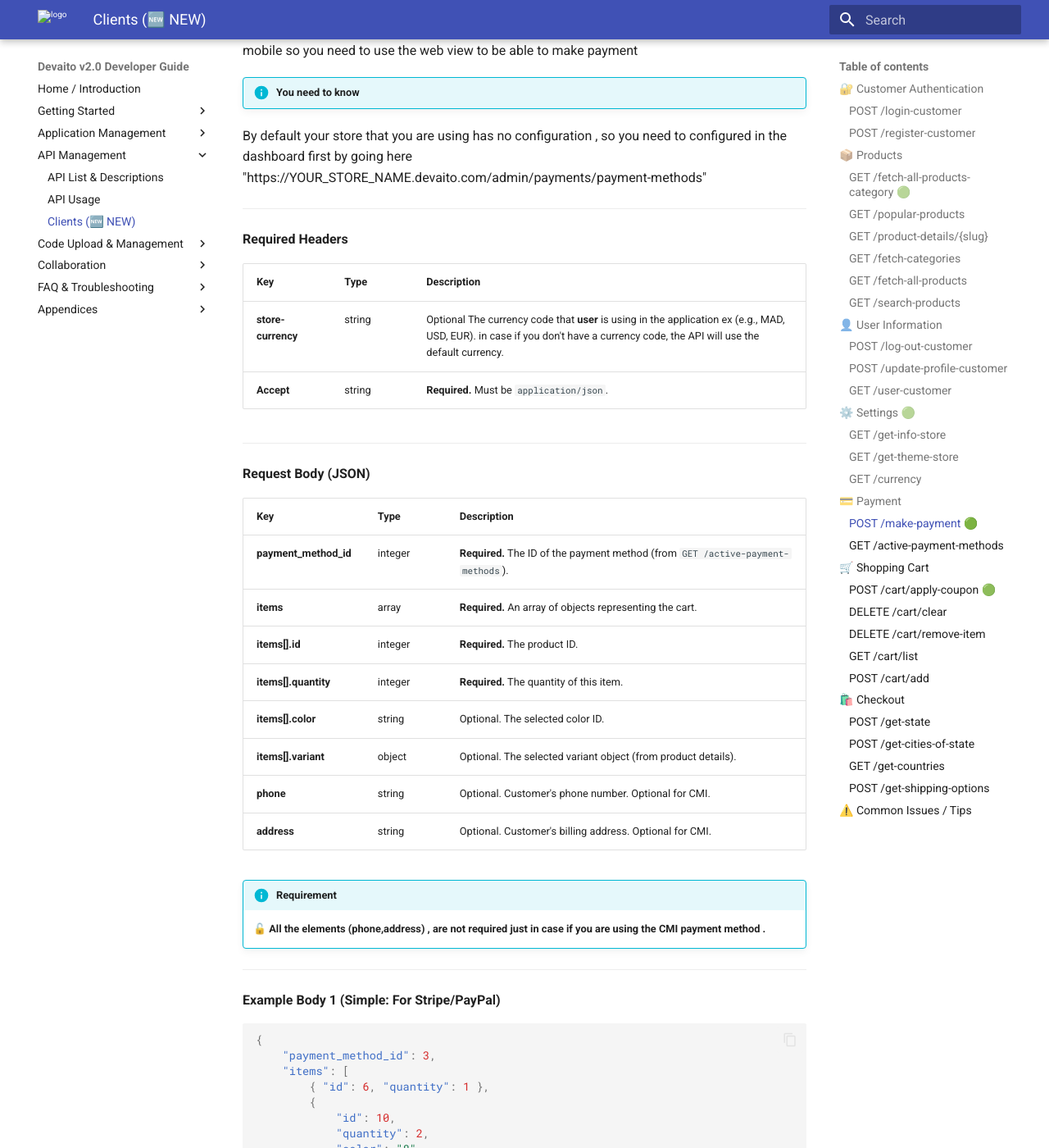
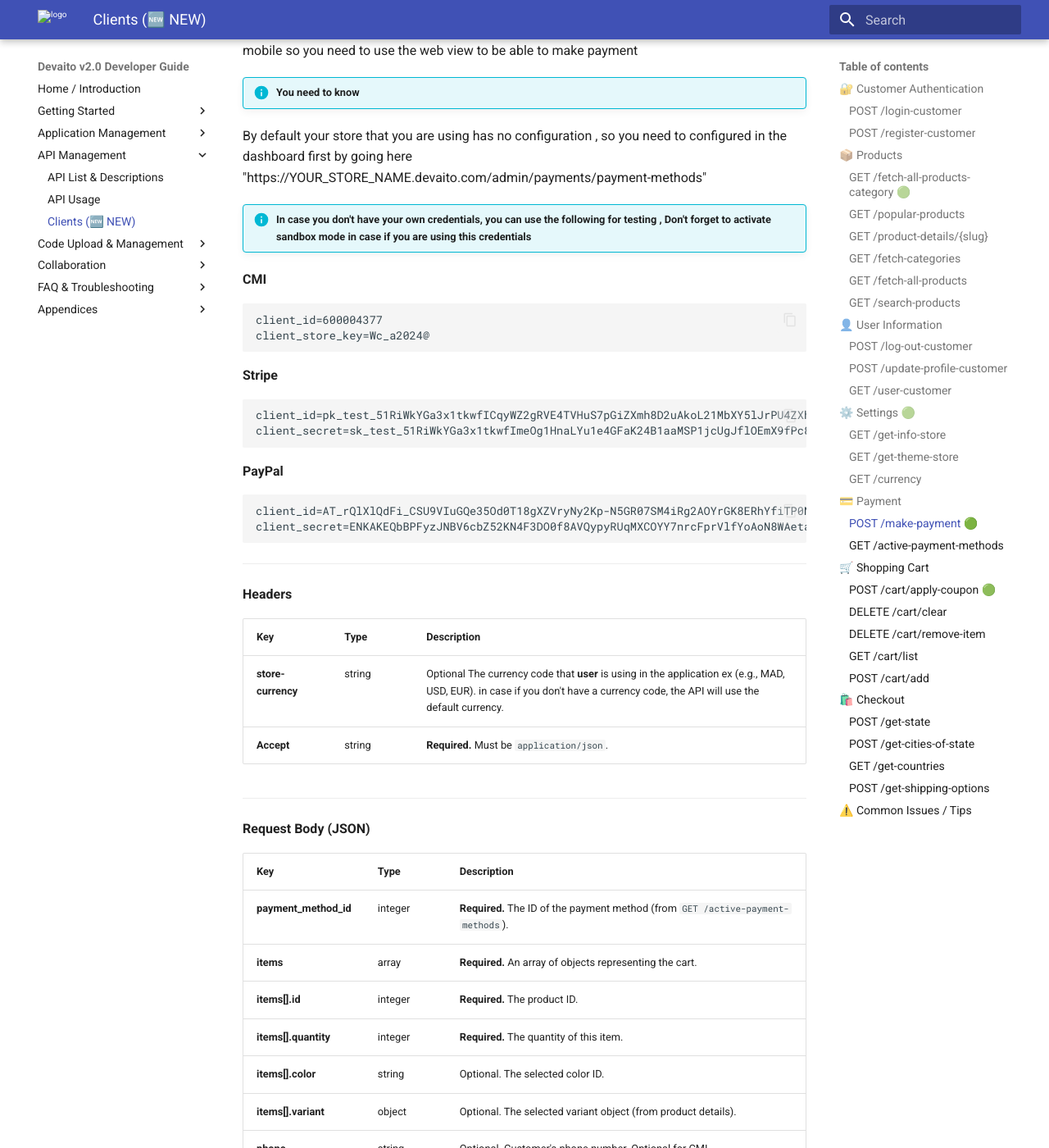
Before and after one commit to Elmehdi-Bouhlal/devaito-documentation, an MkDocs documentation site: the page built from docs/api-management/customers.md, in a window 1280 px wide and 1400 px high, scrolled down 25364 px. Shown: the whole window at 82% size. Built offline with MkDocs 1.6.1 and Material for MkDocs 9.7.7, drawn with Linux system fonts in a browser that asks for light colours; some of the changed text lies outside the part shown.

````diff
--- a/docs/api-management/customers.md
+++ b/docs/api-management/customers.md
@@ -1246,9 +1246,31 @@ in case of cmi you can't made payment in the app mobile so you need to use the w
 
 By default your store that you are using has no configuration , so you need to configured in the dashboard first by going here "https://YOUR_STORE_NAME.devaito.com/admin/payments/payment-methods"
 
+
+!!! info "In case you don't have your own credentials, you can use the following for testing , Don't forget to activate sandbox mode in case if you are using this credentials"
+
+**CMI**
+```text
+client_id=600004377
+client_store_key=Wc_a2024@
+```
+
+**Stripe**
+```text
+client_id=pk_test_51RiWkYGa3x1tkwfICqyWZ2gRVE4TVHuS7pGiZXmh8D2uAkoL21MbXY5lJrPU4ZXhnCxfNu3GeWL415hBGxRSXuxp001MawGpyO
+client_secret=sk_test_51RiWkYGa3x1tkwfImeOg1HnaLYu1e4GFaK24B1aaMSP1jcUgJflOEmX9fPc8fNrxcOMrekp4K73QWwOkTCtIIXpw00m5fcwgip
+```
+
+**PayPal**
+```text
+client_id=AT_rQlXlQdFi_CSU9VIuGQe35Od0T18gXZVryNy2Kp-N5GR07SM4iRg2AOYrGK8ERhYfiTP0NBo6-TmZ
+client_secret=ENKAKEQbBPFyzJNBV6cbZ52KN4F3DO0f8AVQypyRUqMXCOYY7nrcFprVlfYoAoN8WAetafdNM2wHn77a
+```
+
+
 ---
 
-**Required Headers**
+**Headers**
 
 | Key | Type | Description |
 |-----|------|-------------|
@@ -1276,7 +1298,7 @@ By default your store that you are using has no configuration , so you need to c
     🔓 **All the elements (phone,address) , are not required just in case if you are using the CMI payment method  .**
 ---
 
-**Example Body 1 (Simple: For Stripe/PayPal)**
+**Example Body 1 (Simple: For Stripe/PayPal/CMI)**
 ```json
 {
     "payment_method_id": 3,
@@ -1291,18 +1313,6 @@ By default your store that you are using has no configuration , so you need to c
             }
         }
     ]
-}
-```
-
-**Example Body 2 (Complete: For CMI)**
-```json
-{
-    "payment_method_id": 4,
-    "items": [ { "id": 6, "quantity": 1 } ],
-    "name": "John Doe",
-    "email": "john.doe@example.com",
-    "phone": "+1555123456",
-    "address": "123 Main Street"
 }
 ```
 
@@ -1355,24 +1365,6 @@ Open a WebView and POST the `form_data` to the `gateway_url`.
         "CallbackURL": "https://your-api.com/api/payment/cmi/callback",
         "hashAlgorithm": "ver3",
         "HASH": "sRCh9P0ZvD9qrS2AJ8oT..."
-    }
-}
-```
-
----
-
-**Error Response (HTTP 4xx/5xx)**
-
-**HTTP 422 (Unprocessable Entity)**
-
-Validation error — the message explains what is missing.
-
-```json
-{
-    "message": "The phone field is required. (and 1 more error)",
-    "errors": {
-        "phone": ["The phone field is required."],
-        "address": ["The address field is required."]
     }
 }
 ```
````
